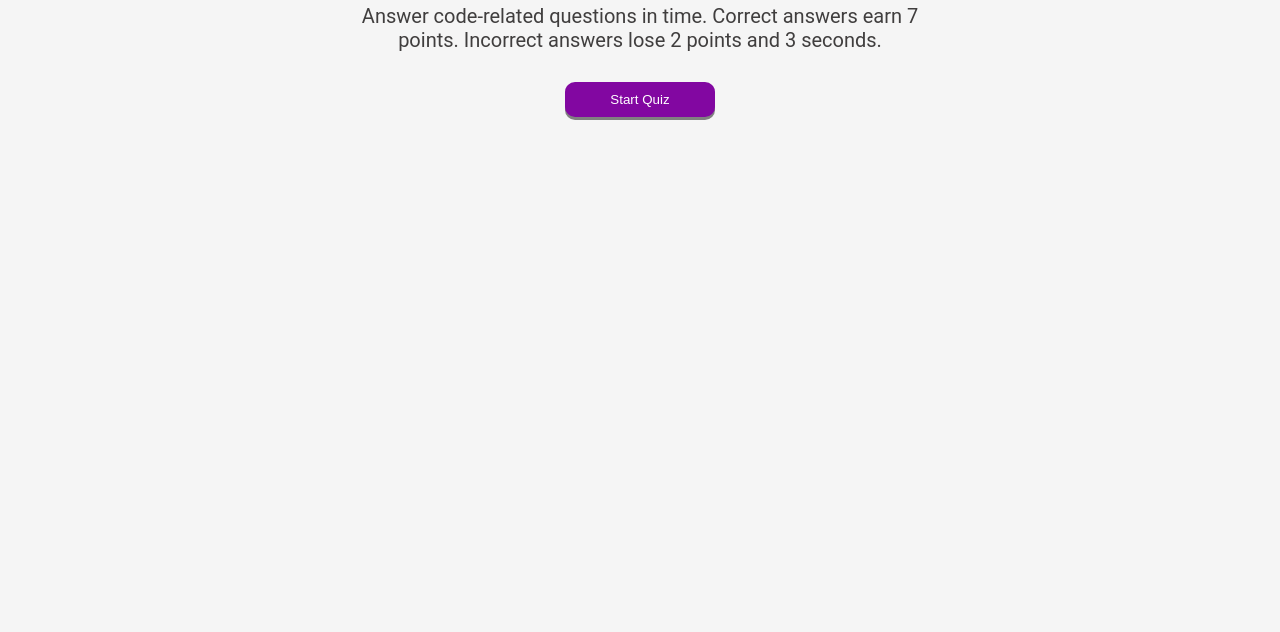
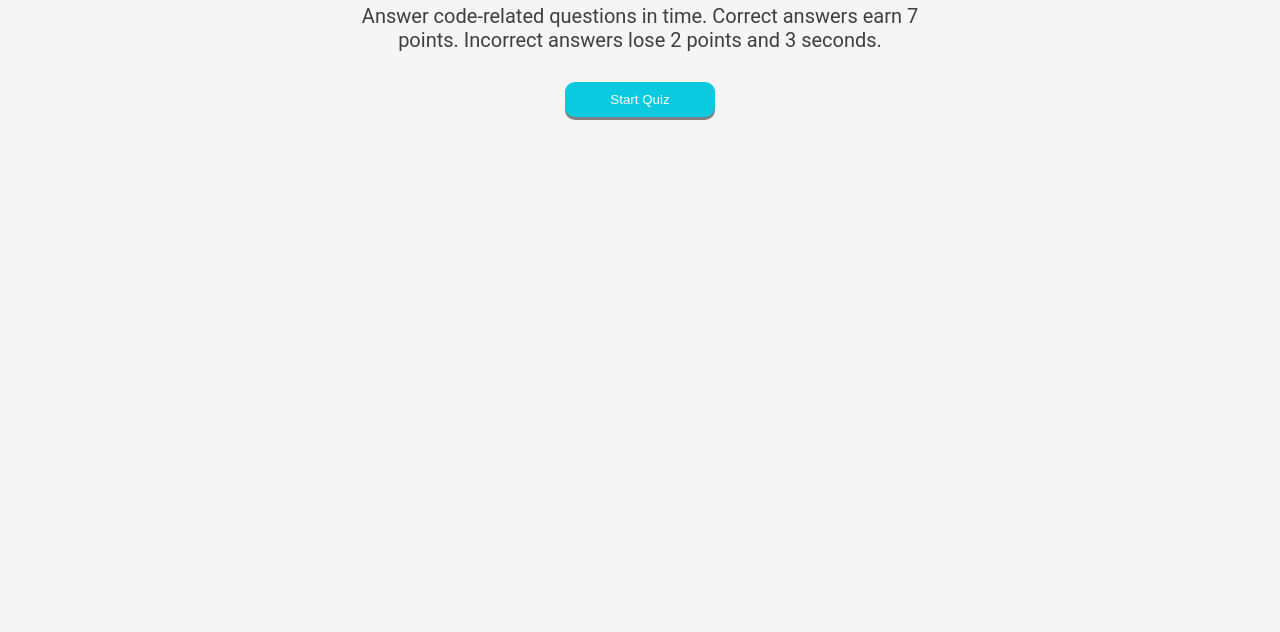
Before and after one commit to itsamish01/HW4-Coding-Quiz, a plain HTML site: page index.html in a window 1280 px wide. Shown: the part 168-800 px from the top of the page. Drawn offline with Linux system fonts and the light colour scheme; a script that the page names is missing.

Commit message:
Update style.css

```diff
--- a/assets/css/style.css
+++ b/assets/css/style.css
@@ -4,8 +4,8 @@
 
   :root {
     --primary: #0a0808c5;
-    --secondary: #8207a1;
-    --tertiary: rgb(211, 56, 144);
+    --secondary: #0bc9de;
+    --tertiary: rgb(221, 38, 142);
     --white: rgb(255, 255, 255);
     font-size: 62.5%;
   }
```
